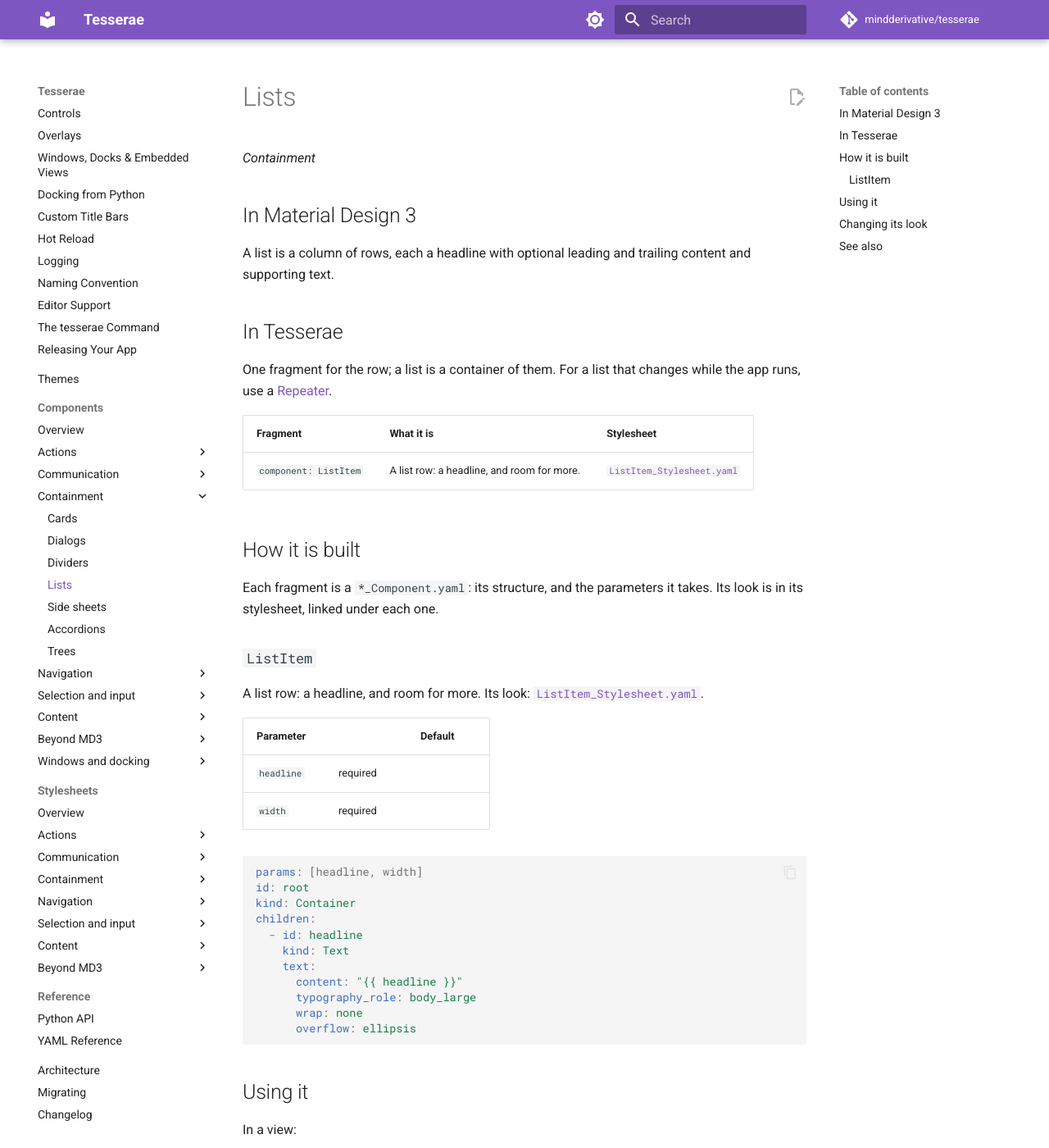
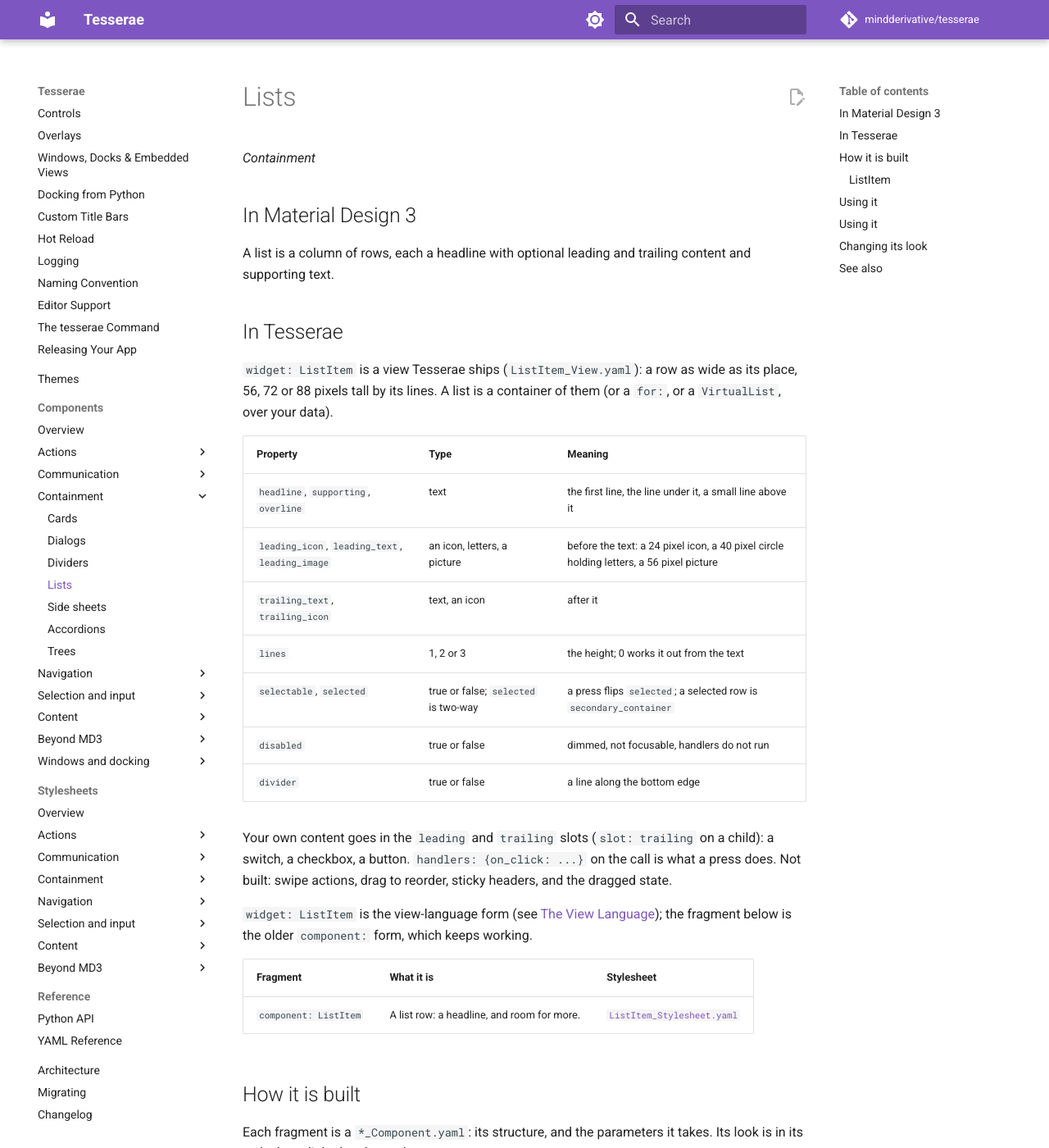
Before and after one commit to mindderivative/tesserae, an MkDocs documentation site: the page built from docs/components/lists.md, in a window 1280 px wide and 1400 px high. Shown: the whole window at 82% size. Built offline with MkDocs 1.6.1 and Material for MkDocs 9.7.7, drawn with Linux system fonts in a browser that asks for light colours; comment, search, counter and statistics services are not loaded; some of the changed text lies outside the part shown.

Commit message:
0.5.0 #153: ListItem, a shipped view (one to three lines, leading and trailing content and slots, selectable, divider)
Co-Authored-By: Claude Sonnet 5.5 <noreply@anthropic.com>

````diff
--- a/docs/components/lists.md
+++ b/docs/components/lists.md
@@ -8,8 +8,23 @@ A list is a column of rows, each a headline with optional leading and trailing c
 
 ## In Tesserae
 
-One fragment for the row; a list is a container of them. For a list that changes while the app runs, use a
-[Repeater](../guide/repeater.md).
+`widget: ListItem` is a view Tesserae ships (`ListItem_View.yaml`): a row as wide as its place, 56, 72 or 88 pixels tall by its lines. A list is a
+container of them (or a `for:`, or a `VirtualList`, over your data).
+
+| Property | Type | Meaning |
+| --- | --- | --- |
+| `headline`, `supporting`, `overline` | text | the first line, the line under it, a small line above it |
+| `leading_icon`, `leading_text`, `leading_image` | an icon, letters, a picture | before the text: a 24 pixel icon, a 40 pixel circle holding letters, a 56 pixel picture |
+| `trailing_text`, `trailing_icon` | text, an icon | after it |
+| `lines` | 1, 2 or 3 | the height; 0 works it out from the text |
+| `selectable`, `selected` | true or false; `selected` is two-way | a press flips `selected`; a selected row is `secondary_container` |
+| `disabled` | true or false | dimmed, not focusable, handlers do not run |
+| `divider` | true or false | a line along the bottom edge |
+
+Your own content goes in the `leading` and `trailing` slots (`slot: trailing` on a child): a switch, a checkbox, a button. `handlers: {on_click: ...}` on
+the call is what a press does. Not built: swipe actions, drag to reorder, sticky headers, and the dragged state.
+
+`widget: ListItem` is the view-language form (see [The View Language](../guide/view-language.md)); the fragment below is the older `component:` form, which keeps working.
 
 | Fragment | What it is | Stylesheet |
 | --- | --- | --- |
@@ -44,17 +59,20 @@ children:
 
 ## Using it
 
-In a view:
+```yaml
+name: mail
+widget: Container
+style: {flex_direction: vertical, width: 360, height: 300}
+children:
+  - {widget: ListItem, headline: Inbox, supporting: 12 unread, leading_icon: home, trailing_text: 5m, divider: true, handlers: {on_click: open_inbox}}
+  - widget: ListItem
+    headline: Wi-Fi
+    supporting: Connected
+    children:
+      - {widget: Switch, slot: trailing, selected: "{{ wifi }}"}
+```
 
-```yaml
-# Home_View.yaml
-id: root
-kind: Container
-children:
-  - id: first
-    component: ListItem
-    with: {headline: Inbox, width: 320}
-```
+## Using it
 
 In Python:
 
````
Also changed, not shown: design/yaml-language.md (+1 -0 lines), docs/changelog.md (+1 -0 lines), src/tesserae/views/ListItem_Stylesheet.yaml (added, +19 -0 lines), src/tesserae/views/ListItem_View.yaml (added, +72 -0 lines), 2 other files.
